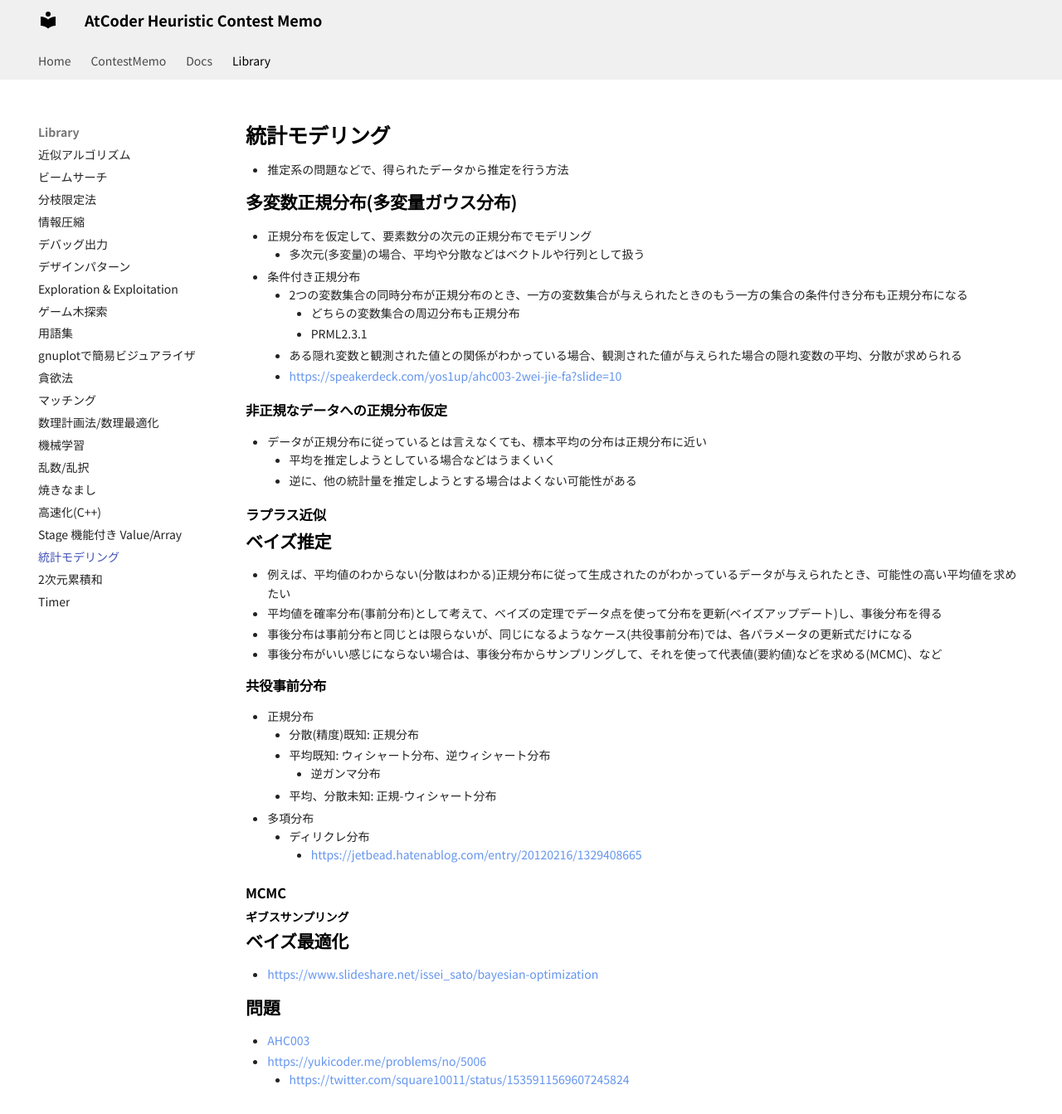
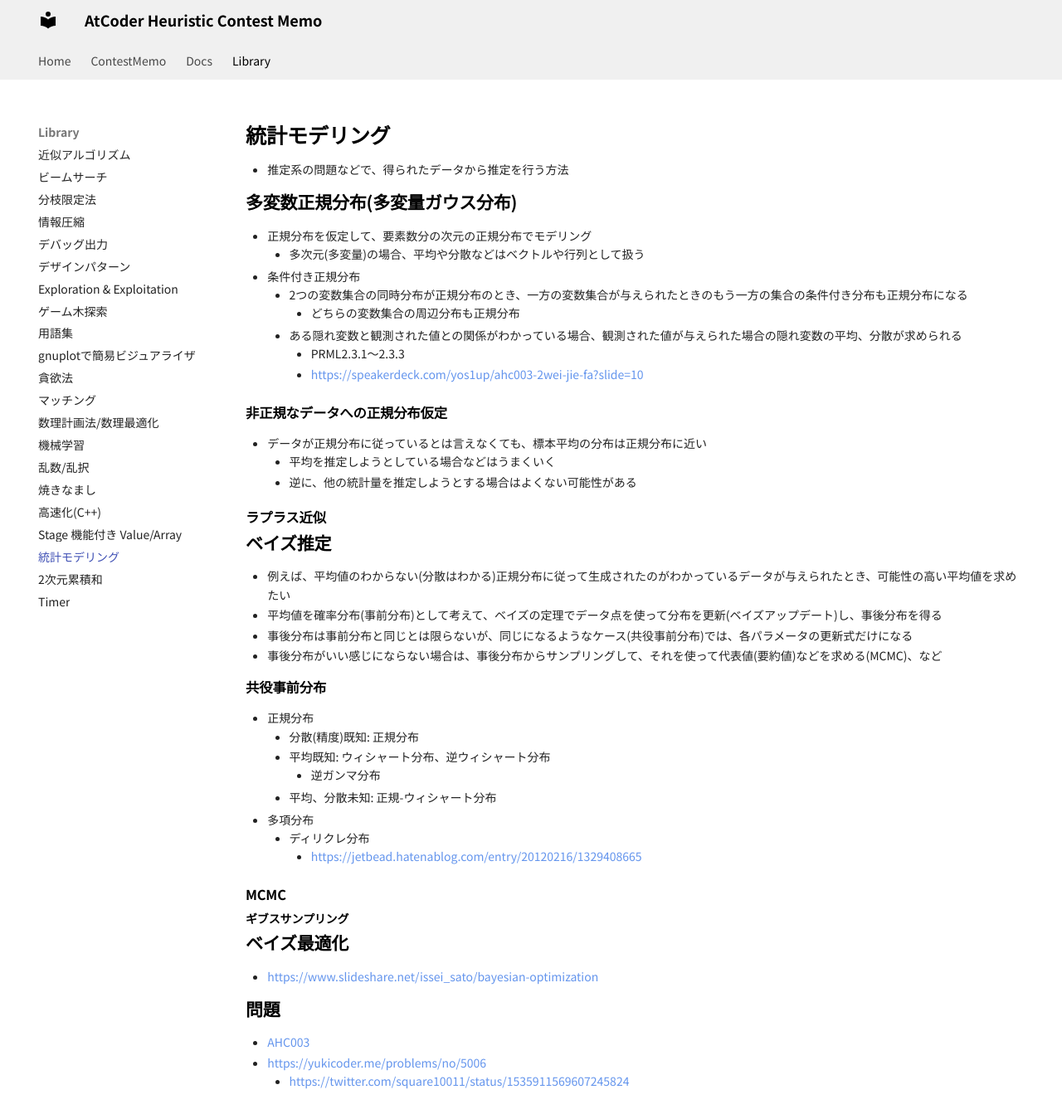
Before and after one commit to jetbead/AtCoderHeuristicContestMemo, an MkDocs documentation site: the page built from docs/Library/stats_modeling.md, in a window 1280 px wide and 1343 px high. Shown: the whole window at 83% size. Built offline with MkDocs 1.6.1 and Material for MkDocs 9.7.7, drawn with Linux system fonts in a browser that asks for light colours; some web fonts are replaced.

Commit message:
modify stats_modeling

```diff
--- a/docs/Library/stats_modeling.md
+++ b/docs/Library/stats_modeling.md
@@ -9,9 +9,9 @@
 - 条件付き正規分布
   - 2つの変数集合の同時分布が正規分布のとき、一方の変数集合が与えられたときのもう一方の集合の条件付き分布も正規分布になる
     - どちらの変数集合の周辺分布も正規分布
-    - PRML2.3.1
   - ある隠れ変数と観測された値との関係がわかっている場合、観測された値が与えられた場合の隠れ変数の平均、分散が求められる
-  - https://speakerdeck.com/yos1up/ahc003-2wei-jie-fa?slide=10
+    - PRML2.3.1〜2.3.3
+    - https://speakerdeck.com/yos1up/ahc003-2wei-jie-fa?slide=10
 
 ### 非正規なデータへの正規分布仮定
 
```
